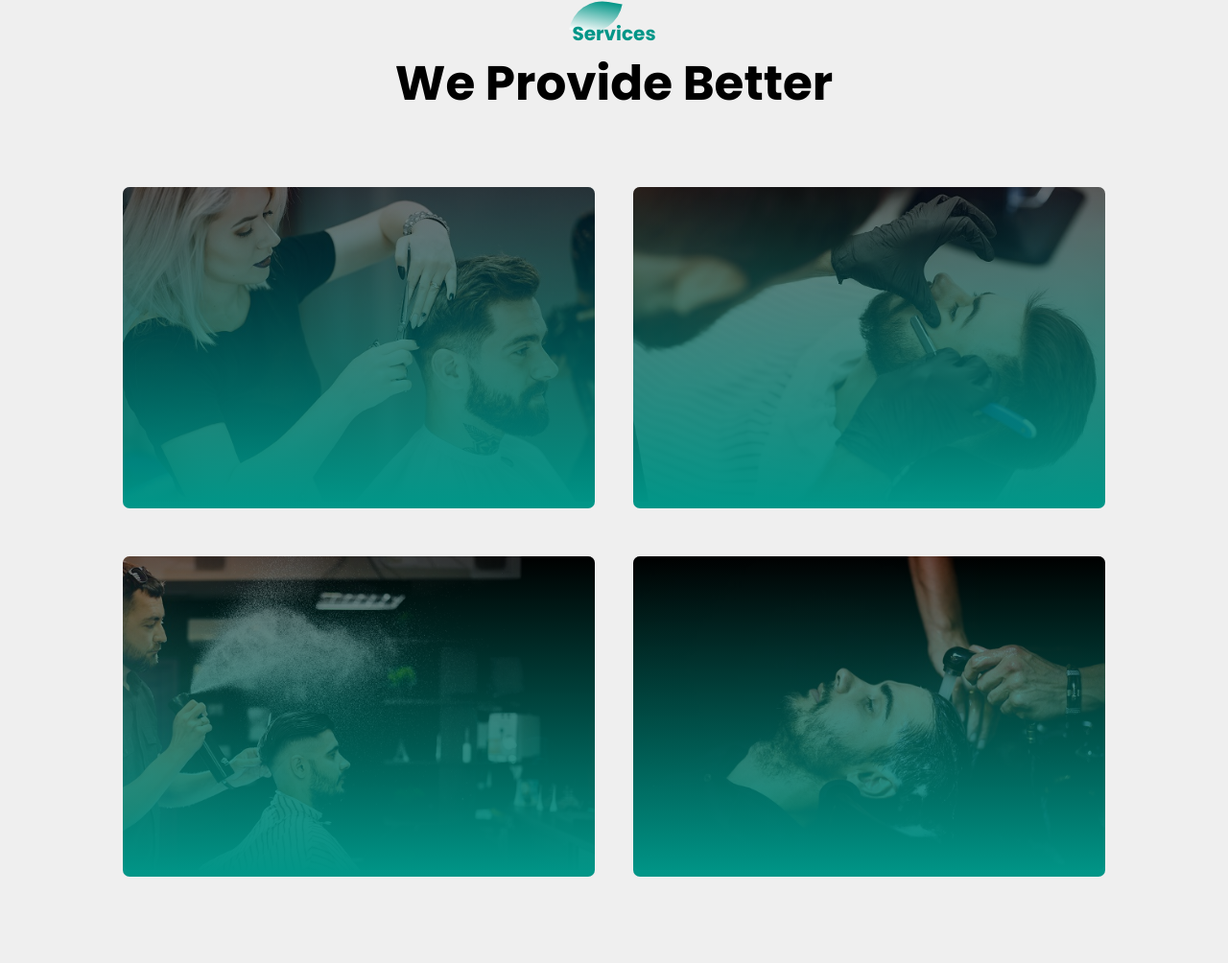
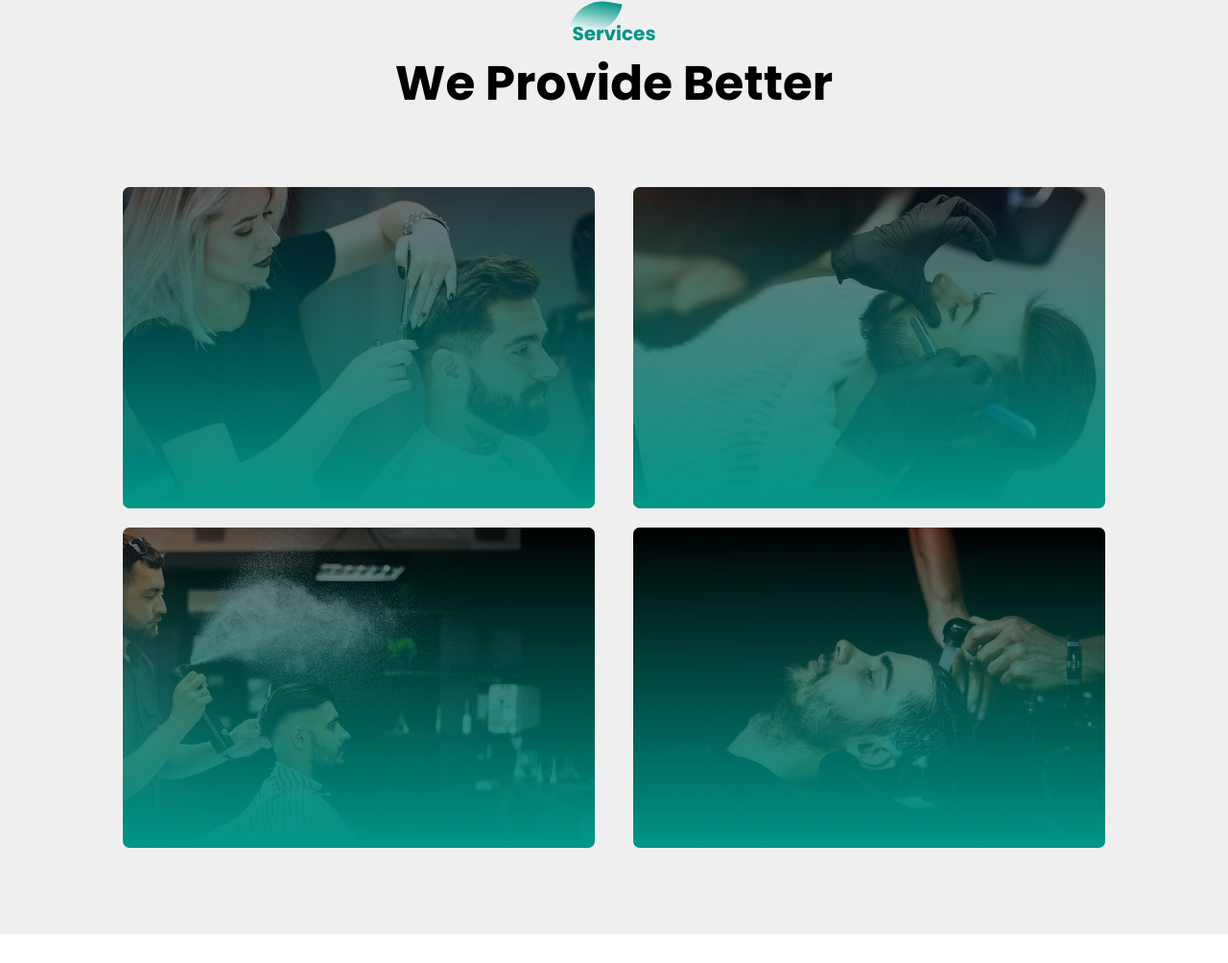
Before and after one commit to dev-sahab/barber-shop-design, a plain HTML site: page index.html in a window 1280 px wide. Shown: the part 1653-2657 px from the top of the page at 96% size. After the commit the page ends 2627 px from the top, so only its background shows below. Drawn offline with Linux system fonts and the light colour scheme.

Commit message:
barber shob web design

```diff
--- a/style.css
+++ b/style.css
@@ -195,8 +195,6 @@ img{
     flex-wrap: wrap;
     justify-content: space-between;
     margin: auto;
-    /* row-gap: 20px; */
-    gap: 30px;
 }
 .single-service{
     flex-basis: 48%;
```
